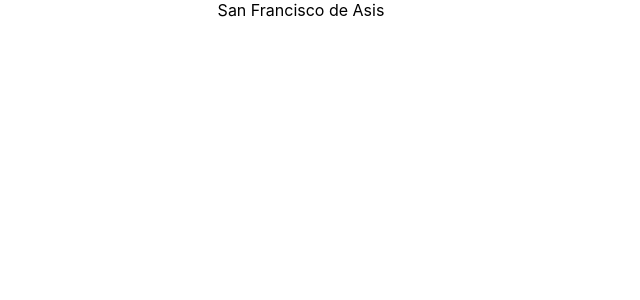
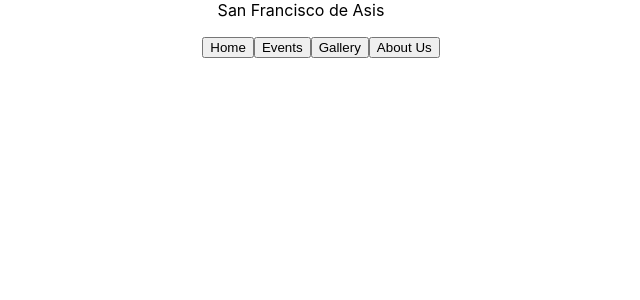
Before and after one commit to popkorn96/sfa_website, a React (Create React App) app in the folder sfa_online/: page / in a window 1280 px wide. Shown: the top 300 px of the page, without its empty margins (339-979 px from the left). Built offline with nearby package versions, Linux system fonts and the light colour scheme.

Commit message:
added buttons

```diff
--- a/sfa_online/src/components/NavBar.js
+++ b/sfa_online/src/components/NavBar.js
@@ -1,10 +1,16 @@
 import React from 'react'
 
-export default function NavBar() {
+export default function EnglishNavBar() {
     return (
         <div>
             <nav id="nav-bar">
                 <a className="nav-title">San Francisco de Asis</a>
+                <ol>
+                    <button class="nav-item active" >Home</button>
+                    <button class="nav-item active" >Events</button>
+                    <button class="nav-item active" >Gallery</button>
+                    <button class="nav-item active" >About Us</button>
+                </ol>
             </nav>
         </div>
     )
```
